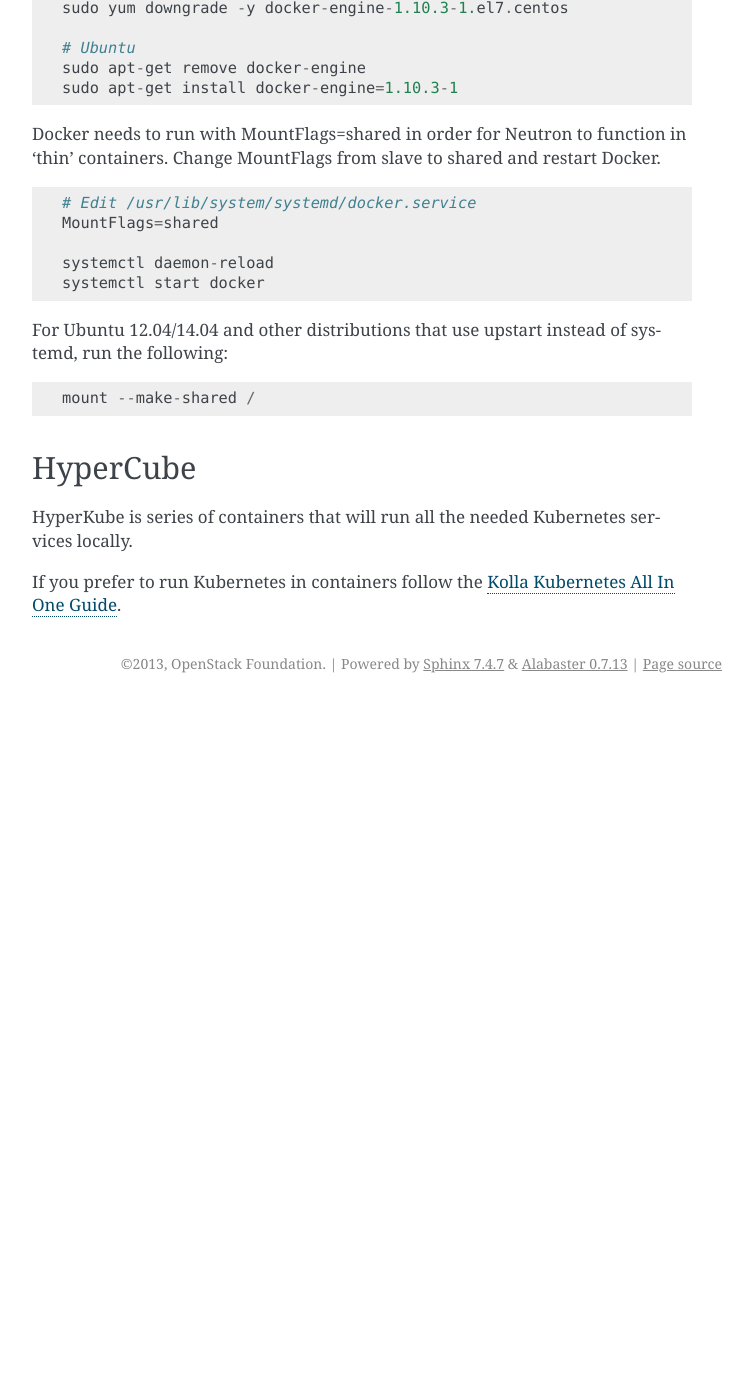
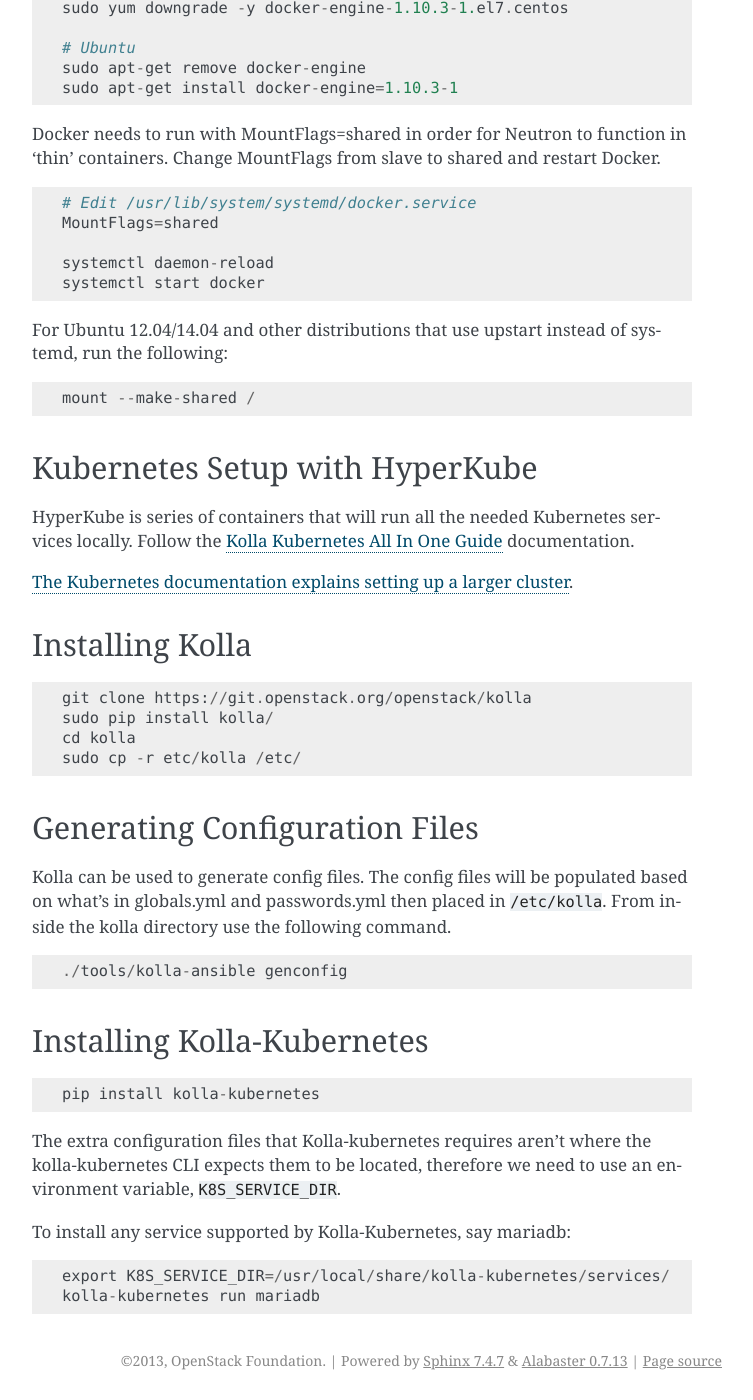
Before and after one commit to openstack-archive/kolla-kubernetes, a Sphinx documentation site: the page built from doc/source/quickstart.rst, in a window 1280 px wide and 1400 px high, scrolled down 783 px. Shown: the whole window, without its empty margins (388-1141 px from the left). Built offline with Sphinx 7.4.7, drawn with Linux system fonts in a browser that asks for light colours; before the commit the page ends 1486 px from its top, so only the background shows below that; some of the changed text lies outside the part shown.

Commit message:
Add more details to the quickstart and usage guide.
This should get new developers and users farther along the
process of trying out kolla-kubernetes.

Change-Id: I8924f7be465e01431482b39f572d37f3a6e240cc
Partially-implements: blueprint documentation-initialization

```diff
--- a/doc/source/quickstart.rst
+++ b/doc/source/quickstart.rst
@@ -57,10 +57,48 @@ systemd, run the following:
 
     mount --make-shared /
 
-HyperCube
-=========
+Kubernetes Setup with HyperKube
+===============================
 
 HyperKube is series of containers that will run all the needed Kubernetes
-services locally.
+services locally.  Follow the :doc:`kubernetes-all-in-one` documentation.
 
-If you prefer to run Kubernetes in containers follow the :doc:`kubernetes-all-in-one`.
+`The Kubernetes documentation explains setting up a larger cluster
+<http://kubernetes.io/docs/getting-started-guides/>`_.
+
+Installing Kolla
+================
+
+::
+
+    git clone https://git.openstack.org/openstack/kolla
+    sudo pip install kolla/
+    cd kolla
+    sudo cp -r etc/kolla /etc/
+
+Generating Configuration Files
+==============================
+
+Kolla can be used to generate config files.  The config files will be populated based on what's in globals.yml and passwords.yml then placed in ``/etc/kolla``.  From inside the kolla directory use the following command.
+
+::
+
+    ./tools/kolla-ansible genconfig
+
+Installing Kolla-Kubernetes
+===========================
+
+::
+
+    pip install kolla-kubernetes
+
+The extra configuration files that Kolla-kubernetes requires aren't where
+the kolla-kubernetes CLI expects them to be located, therefore we need to
+use an environment variable, ``K8S_SERVICE_DIR``.
+
+To install any service supported by Kolla-Kubernetes, say mariadb:
+
+::
+
+    export K8S_SERVICE_DIR=/usr/local/share/kolla-kubernetes/services/
+    kolla-kubernetes run mariadb
```
Also changed, not shown: doc/source/usage.rst (+13 -2 lines).
